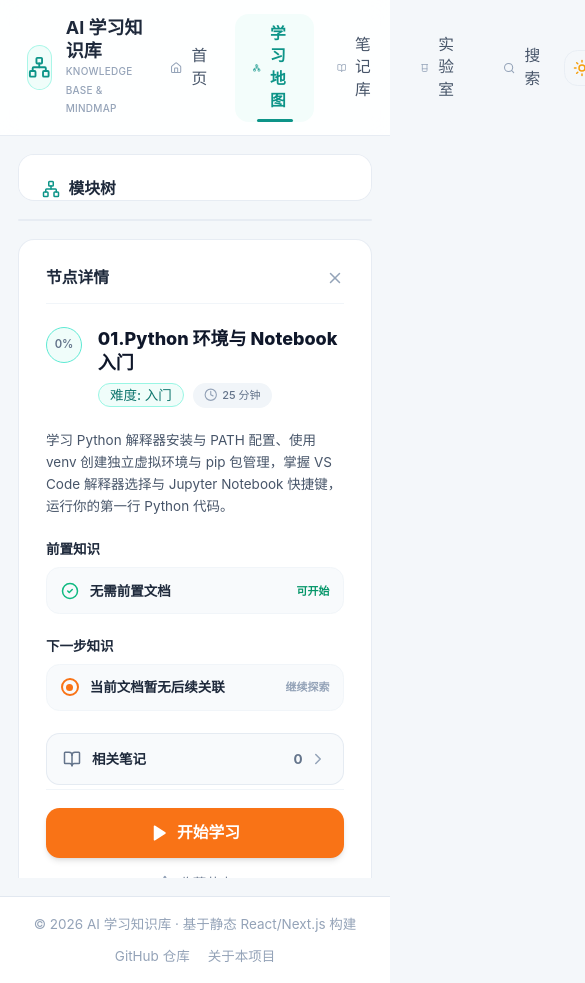
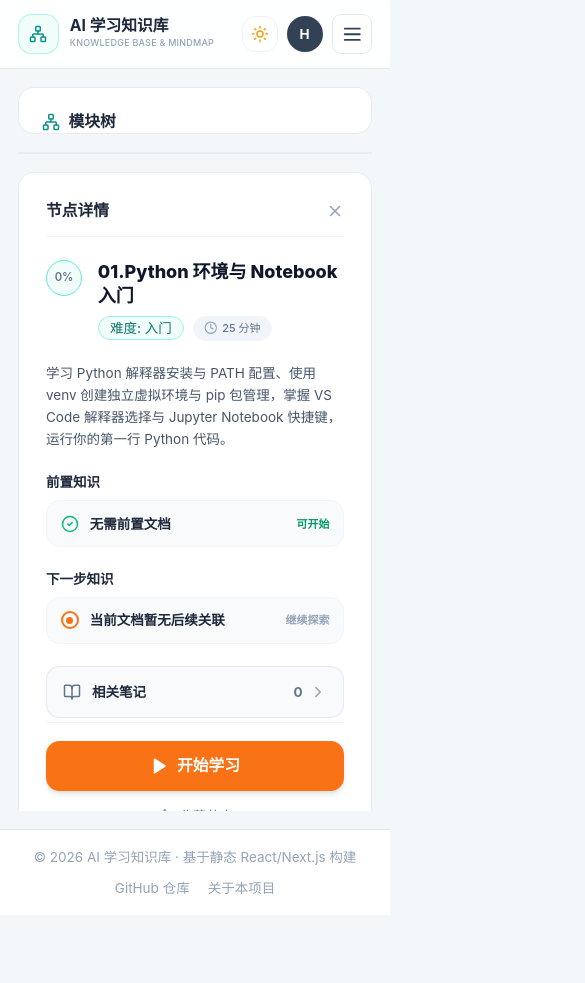
Before and after one commit to Ackow/mindpath-ai, a Next.js app: page /map in a window 390 px wide. Shown: the top 983 px of the page, 585 px wide, since content can reach past the window. After the commit the page ends 915 px from the top, so only its background shows below. Built offline with nearby package versions, Linux system fonts and the light colour scheme.

Commit message:
fix:some bug

```diff
--- a/app/layout.tsx
+++ b/app/layout.tsx
@@ -1,10 +1,16 @@
-import type { Metadata } from "next";
+import type { Metadata, Viewport } from "next";
 import "./globals.css";
 import { Navbar } from "@/components/layout/Navbar";
 
 export const metadata: Metadata = {
   title: "AI 学习知识库 | 个人 AI 学习路线与知识地图",
   description: "将零散 AI 学习内容组织为可追溯、可交互、可复习的闭环知识路径。",
+};
+
+export const viewport: Viewport = {
+  width: 'device-width',
+  initialScale: 1,
+  maximumScale: 1,
 };
 
 export default function RootLayout({
--- a/app/learn/layout.tsx
+++ b/app/learn/layout.tsx
@@ -3,9 +3,9 @@ import { ReaderSidebar } from '@/components/reader/ReaderSidebar';
 
 export default function LearnLayout({ children }: { children: React.ReactNode }) {
   return (
-    <div className="flex w-full items-start gap-6">
+    <div className="flex flex-col md:flex-row w-full items-start gap-4 md:gap-6">
       <ReaderSidebar />
-      <div className="min-w-0 flex-1">{children}</div>
+      <div className="min-w-0 flex-1 w-full">{children}</div>
     </div>
   );
 }
--- a/app/page.tsx
+++ b/app/page.tsx
@@ -91,8 +91,8 @@ export default async function DashboardPage() {
       {/* Top Section */}
       <div className="grid grid-cols-1 items-stretch gap-6 lg:grid-cols-12">
         {/* Left Welcome */}
-        <div className="flex flex-col justify-center pr-2 lg:col-span-4">
-          <h1 className="mb-4 text-4xl font-extrabold leading-tight tracking-normal text-slate-900">
+        <div className="flex flex-col justify-center sm:pr-2 lg:col-span-4">
+          <h1 className="mb-3 sm:mb-4 text-2xl sm:text-3xl lg:text-4xl font-extrabold leading-tight tracking-normal text-slate-900">
             继续构建你的 <br />
             <span className="text-teal-600">AI 知识体系</span>
           </h1>
--- a/components/layout/Navbar.tsx
+++ b/components/layout/Navbar.tsx
@@ -3,12 +3,13 @@
 import React, { useEffect, useState } from 'react';
 import Link from 'next/link';
 import { usePathname } from 'next/navigation';
-import { Home, Network, BookOpen, Beaker, Search } from 'lucide-react';
+import { Home, Network, BookOpen, Beaker, Search, Menu, X } from 'lucide-react';
 import { ThemeToggle } from '@/components/layout/ThemeToggle';
 
 export const Navbar: React.FC = () => {
   const pathname = usePathname();
   const [avatar, setAvatar] = useState<string | undefined>();
+  const [mobileMenuOpen, setMobileMenuOpen] = useState(false);
 
   useEffect(() => {
     const refreshAvatar = () => {
@@ -25,6 +26,11 @@ export const Navbar: React.FC = () => {
     return () => window.removeEventListener('ai-learning:user-profile', refreshAvatar);
   }, []);
 
+  // 路由发生变化时自动关闭手机菜单
+  useEffect(() => {
+    setMobileMenuOpen(false);
+  }, [pathname]);
+
   const navItems = [
     { label: '首页', href: '/', icon: Home },
     { label: '学习地图', href: '/map', icon: Network },
@@ -34,25 +40,25 @@ export const Navbar: React.FC = () => {
   ];
 
   return (
-    <header className="sticky top-0 z-50 bg-white/90 backdrop-blur-md border-b border-slate-200/80 px-6 py-3">
+    <header className="sticky top-0 z-50 bg-white/90 backdrop-blur-md border-b border-slate-200/80 px-4 sm:px-6 py-3">
       <div className="max-w-[1850px] mx-auto flex items-center justify-between">
         {/* Left: Brand Logo */}
-        <Link href="/" className="flex items-center gap-3 group">
-          <div className="w-10 h-10 rounded-xl bg-teal-50 border border-teal-200/80 flex items-center justify-center text-teal-600 group-hover:bg-teal-100 transition-colors">
-            <Network className="w-5 h-5" />
+        <Link href="/" className="flex items-center gap-2.5 sm:gap-3 group shrink-0">
+          <div className="w-9 h-9 sm:w-10 sm:h-10 rounded-xl bg-teal-50 border border-teal-200/80 flex items-center justify-center text-teal-600 group-hover:bg-teal-100 transition-colors">
+            <Network className="w-4 h-4 sm:w-5 sm:h-5" />
           </div>
           <div>
-            <h1 className="font-bold text-slate-800 text-base leading-tight group-hover:text-teal-600 transition-colors">
+            <h1 className="font-bold text-slate-800 text-sm sm:text-base leading-tight group-hover:text-teal-600 transition-colors">
               AI 学习知识库
             </h1>
-            <p className="text-[10px] text-slate-400 font-medium tracking-wide uppercase">
+            <p className="text-[9px] sm:text-[10px] text-slate-400 font-medium tracking-wide uppercase">
               Knowledge Base & Mindmap
             </p>
           </div>
         </Link>
 
-        {/* Center: Navigation Links */}
-        <nav className="flex items-center gap-1 md:gap-2">
+        {/* Center: Desktop Navigation Links (hidden on mobile) */}
+        <nav className="hidden md:flex items-center gap-1 lg:gap-2">
           {navItems.map((item) => {
             const Icon = item.icon;
             const isActive =
@@ -66,7 +72,7 @@ export const Navbar: React.FC = () => {
               <Link
                 key={item.href}
                 href={item.href}
-                className={`relative flex items-center gap-2 px-4 py-2 rounded-xl text-sm font-medium transition-all ${
+                className={`relative flex items-center gap-2 px-3 lg:px-4 py-2 rounded-xl text-sm font-medium transition-all ${
                   isActive
                     ? 'text-teal-600 font-semibold bg-teal-50/80'
                     : 'text-slate-600 hover:text-slate-900 hover:bg-slate-100/70'
@@ -82,14 +88,57 @@ export const Navbar: React.FC = () => {
           })}
         </nav>
 
-        {/* Right: Theme, Profile */}
-        <div className="flex items-center gap-3">
+        {/* Right: Theme, Profile & Mobile Hamburger Toggle */}
+        <div className="flex items-center gap-2 sm:gap-3">
           <ThemeToggle compact />
-          <Link href="/profile" aria-label="打开用户页" className="flex h-8 w-8 items-center justify-center overflow-hidden rounded-full bg-slate-700 text-xs font-bold text-white shadow-sm transition-all hover:ring-2 hover:ring-teal-200">
+          <Link
+            href="/profile"
+            aria-label="打开用户页"
+            className="flex h-8 w-8 items-center justify-center overflow-hidden rounded-full bg-slate-700 text-xs font-bold text-white shadow-sm transition-all hover:ring-2 hover:ring-teal-200"
+          >
             {avatar ? <img src={avatar} alt="用户头像" className="h-full w-full object-cover" /> : 'H'}
           </Link>
+
+          {/* Mobile Hamburger Button */}
+          <button
+            onClick={() => setMobileMenuOpen(!mobileMenuOpen)}
+            className="md:hidden flex h-9 w-9 items-center justify-center rounded-lg border border-slate-200 text-slate-600 hover:bg-slate-100 transition-colors"
+            aria-label="切换导航菜单"
+          >
+            {mobileMenuOpen ? <X className="w-5 h-5 text-slate-800" /> : <Menu className="w-5 h-5 text-slate-700" />}
+          </button>
         </div>
       </div>
+
+      {/* Mobile Drawer Dropdown Menu */}
+      {mobileMenuOpen && (
+        <div className="md:hidden border-t border-slate-100 mt-3 pt-3 pb-2 space-y-1">
+          {navItems.map((item) => {
+            const Icon = item.icon;
+            const isActive =
+              item.label === '笔记库'
+                ? pathname.startsWith('/learn/')
+                : item.href === '/'
+                ? pathname === '/'
+                : pathname.startsWith(item.href);
+
+            return (
+              <Link
+                key={item.href}
+                href={item.href}
+                className={`flex items-center gap-3 px-4 py-2.5 rounded-xl text-sm font-semibold transition-all ${
+                  isActive
+                    ? 'text-teal-600 bg-teal-50 border border-teal-200/60'
+                    : 'text-slate-700 hover:bg-slate-100/80'
+                }`}
+              >
+                <Icon className={`w-4 h-4 ${isActive ? 'text-teal-600' : 'text-slate-400'}`} />
+                <span>{item.label}</span>
+              </Link>
+            );
+          })}
+        </div>
+      )}
     </header>
   );
 };
--- a/components/reader/NoteReaderClient.tsx
+++ b/components/reader/NoteReaderClient.tsx
@@ -335,7 +335,7 @@ export const NoteReaderClient: React.FC<NoteReaderClientProps> = ({
 
       {/* Center Main MDX Content */}
       <div className="flex-1 space-y-6 min-w-0">
-        <Card className="p-6 md:p-8 space-y-6 border border-slate-200/80 shadow-sm">
+        <Card className="p-4 sm:p-6 md:p-8 space-y-5 sm:space-y-6 border border-slate-200/80 shadow-sm">
           {/* Breadcrumbs & Metadata Bar with Explicit "笔记库" & "返回知识地图" */}
           <div className="space-y-3">
             <div className="flex items-center justify-between gap-2 border-b border-slate-100 pb-3">
--- a/content/machine-learning/supervised/03-knn-naive-bayes.mdx
+++ b/content/machine-learning/supervised/03-knn-naive-bayes.mdx
@@ -30,9 +30,9 @@ symbols:
 
 然而在现实世界中，我们常常遇到两种截然不同的分类直觉：
 
-1. “**近朱者赤，近墨者黑** (近邻直觉)**：
+1. **“近朱者赤，近墨者黑” (近邻直觉)**：
    如果你想知道一个新用户的职业，看看他在特征空间中距离最近的 5 个朋友是什么职业即可。这就是 **kNN (k-Nearest Neighbors / k-近邻算法)** 的核心思想。
-2. “**基于已知先验进行概率推断** (贝叶斯直觉)**：
+2. **“基于已知先验进行概率推断” (贝叶斯直觉)**：
    如果一封邮件中频繁出现“免费”、“中奖”、“特惠”等词汇，它属于垃圾邮件的概率是多少？我们可以利用已有的历史统计先验，通过概率公式反推后验概率。这就是 **朴素贝叶斯 (Naive Bayes)** 的核心思想。
 
 本章我们将深入拆解这两种经典分类算法的数学原理、几何直觉与工业实战。
```
Also changed, not shown: components/reader/ReaderSidebar.tsx (+22 -4 lines).
